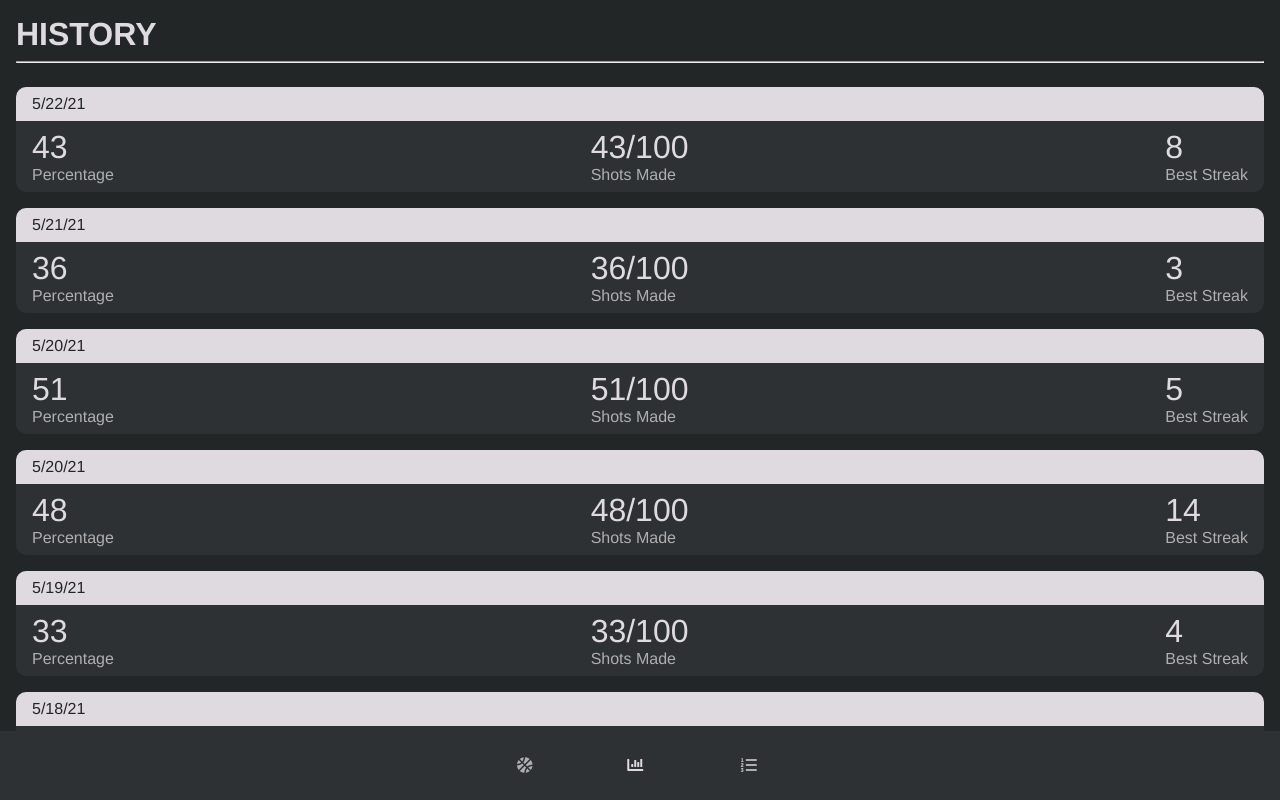
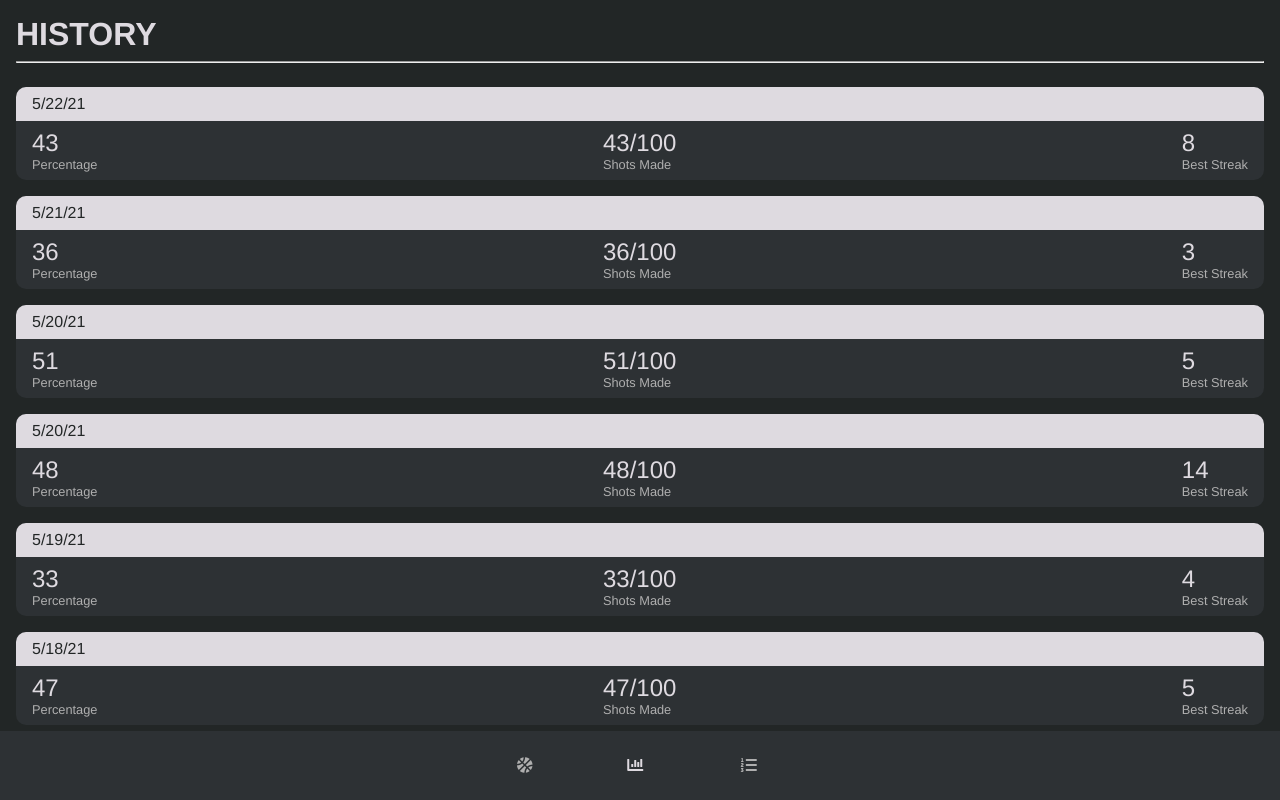
Before and after one commit to jaredami/shot-tracker, a React (Create React App) app: page /history in a window 1280 px wide. Built offline with nearby package versions, Linux system fonts and the light colour scheme.

Commit message:
Adjust font sizes

```diff
--- a/src/components/History.module.css
+++ b/src/components/History.module.css
@@ -24,9 +24,10 @@
 }
 
 .stat {
-  font-size: 2rem;
+  font-size: 1.5rem;
 }
 
 .statLabel {
   color: var(--light-gray);
+  font-size: 0.8rem;
 }
```
